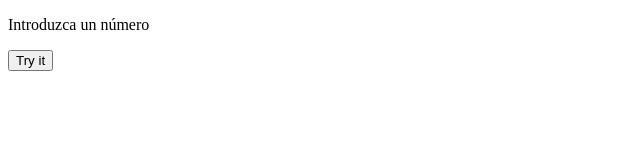
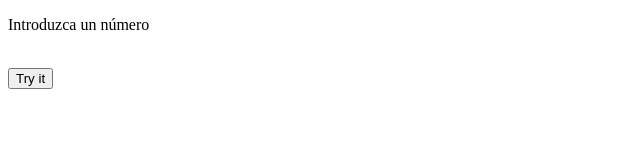
Before and after one commit to JCsomeShots/test2, a plain HTML site: page DebuggerJS/index.html in a window 1280 px wide. Shown: the whole page, without its empty margins (0-640 px from the left). Drawn offline with Linux system fonts and the light colour scheme.

Commit message:
Update index.html

```diff
--- a/DebuggerJS/index.html
+++ b/DebuggerJS/index.html
@@ -5,7 +5,7 @@
     </head>
 <body>
 
-<p>Introduzca un número</p>
+<p>Introduzca un número</p><br>
 
 <button onclick="imprimir()">Try it</button>
 
```
